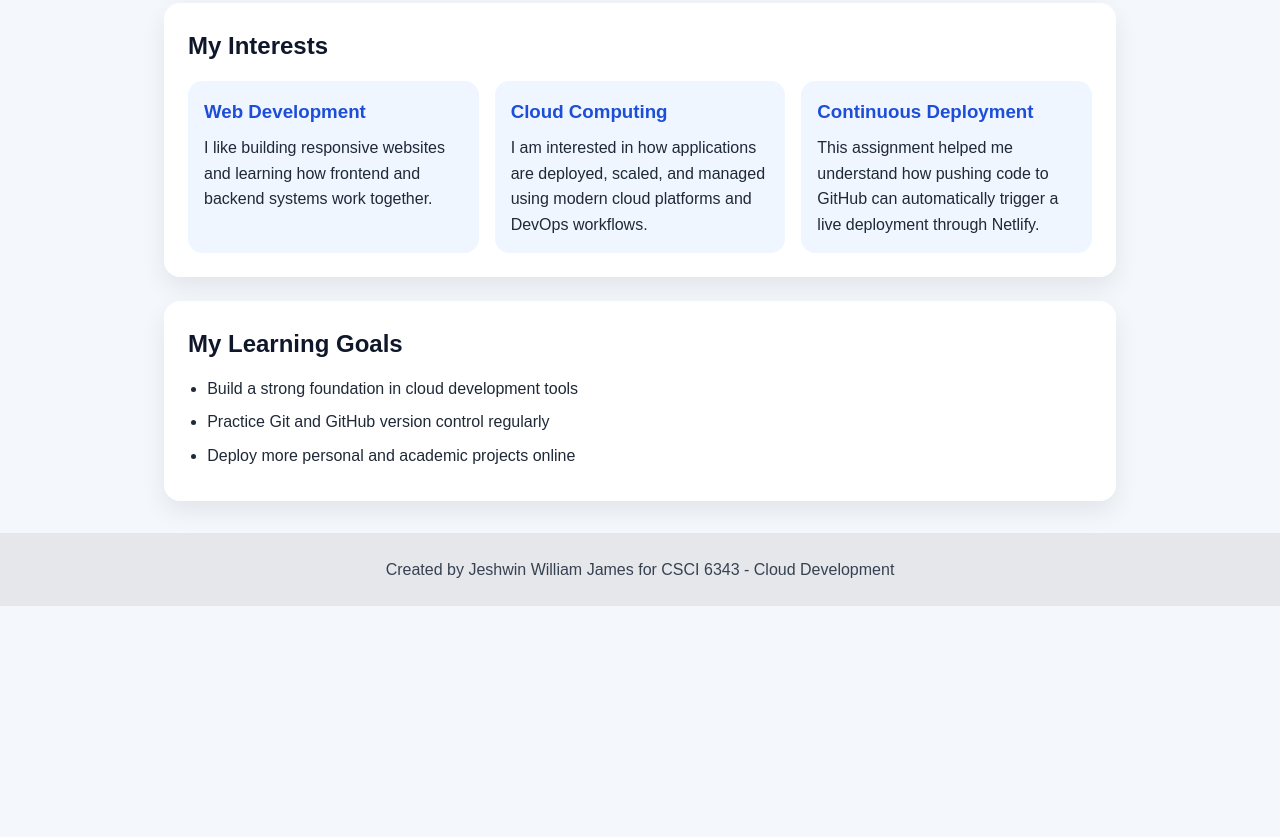
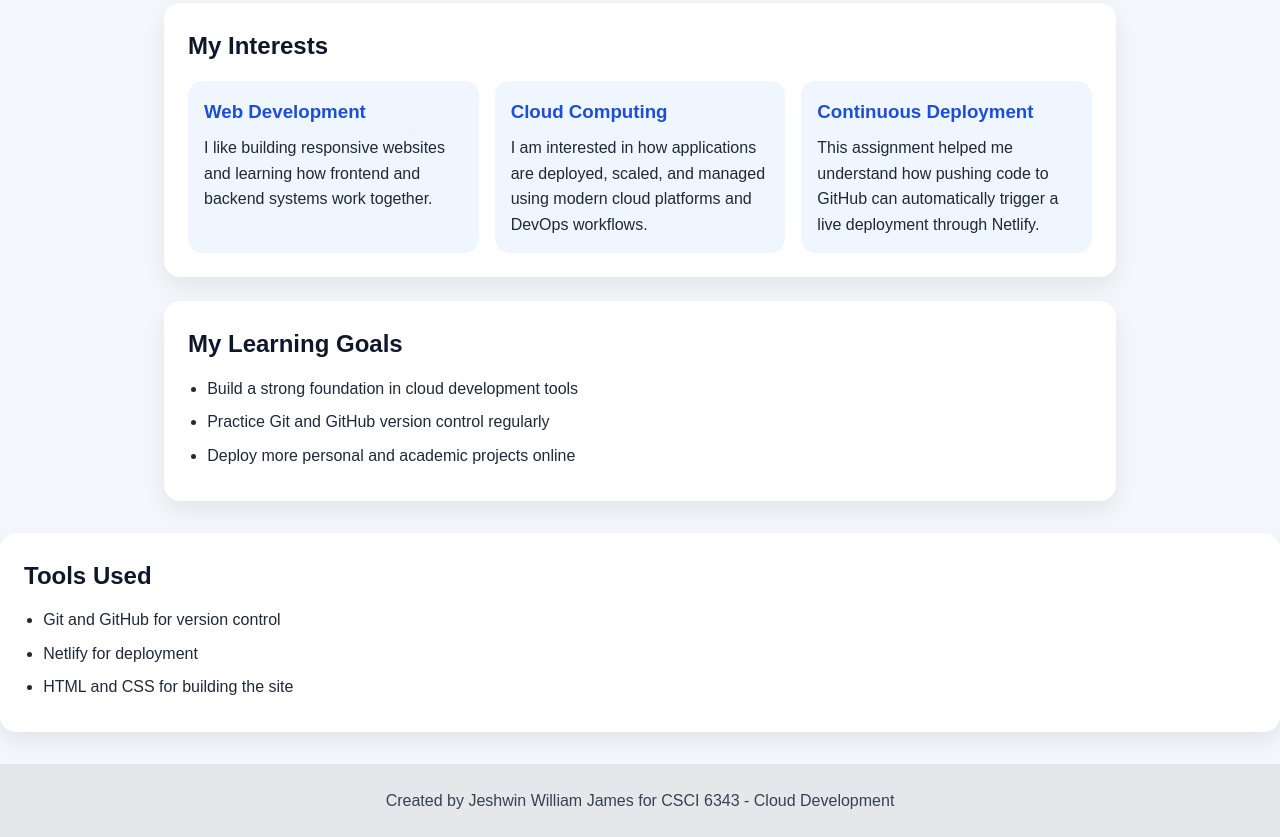
Before and after one commit to jeshwinwilliam/cloud-dev-netlify, a plain HTML site: page index.html in a window 1280 px wide. Shown: the part 646-1483 px from the top of the page. Before the commit the page ends 1252 px from the top, so only its background shows below. Drawn offline with Linux system fonts and the light colour scheme.

Commit message:
Added tools used section

```diff
--- a/index.html
+++ b/index.html
@@ -74,7 +74,14 @@
             </ul>
         </section>
     </main>
-
+<section class="card">
+    <h2>Tools Used</h2>
+    <ul class="goals">
+        <li>Git and GitHub for version control</li>
+        <li>Netlify for deployment</li>
+        <li>HTML and CSS for building the site</li>
+    </ul>
+</section>
     <footer class="footer">
         <p>Created by Jeshwin William James for CSCI 6343 - Cloud Development</p>
     </footer>
```
